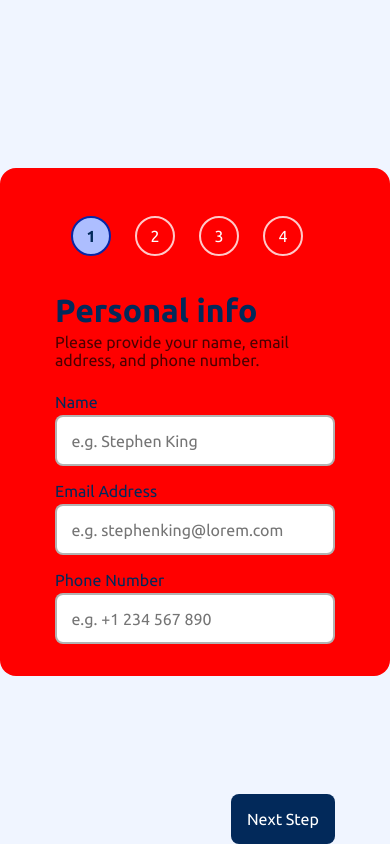
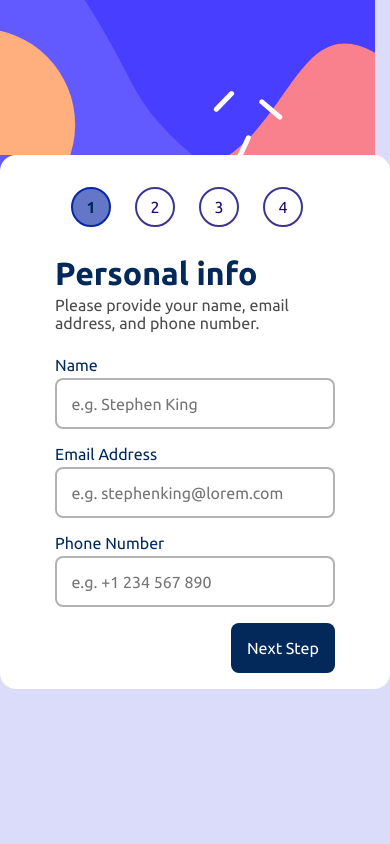
Before and after one commit to juliabush/react-multi-step-form, a React (Vite) app: page / in a window 390 px wide. Built offline with nearby package versions, Linux system fonts and the light colour scheme.

Commit message:
Styling mobile version with emphasis on button positioning

```diff
--- a/src/App.css
+++ b/src/App.css
@@ -294,12 +294,13 @@ hr {
   color: #000000c4;
   font-weight: 500;
 }
+.error-message {
+  color: red;
+}
 @media (min-width: 320px) and (max-width: 600px) {
-  /* html {
-    background-image: ;
-  } */
   .container {
-    background-color: red;
+    z-index: 10;
+    background-color: var(--clr-White);
     place-content: center;
     width: 100%;
     position: static;
@@ -318,15 +319,38 @@ hr {
     width: 80%;
     color: black;
     position: static;
-    padding: 1rem;
+    padding-left: 1rem;
+    padding-right: 1rem;
+    padding-top: 0.5rem;
+  }
+  .circular-page-number {
+    display: grid;
+    place-content: center;
+    width: 40px;
+    height: 40px;
+    padding: 0.7rem;
+    border: 2px solid rgba(8, 0, 114, 0.788);
+    border-radius: 50%;
+    color: rgb(25, 8, 121);
+    cursor: pointer;
+  }
+  .circular-page-number:hover {
+    background-color: rgba(17, 113, 197, 0.5);
+  }
+  .active-step {
+    background-color: hsla(228, 54%, 46%, 0.767);
+    color: hsl(213, 96%, 18%);
+    font-weight: 700;
+    border: 2px solid hsl(228, 92%, 34%);
   }
   .page-numbers {
     display: flex;
     position: relative;
     place-self: center;
-    padding-top: 3rem;
+    padding-top: 2rem;
     padding-bottom: 0;
     gap: 0.5rem;
+    /* background-color: red; */
   }
   .billing-card {
     display: flex;
@@ -352,10 +376,27 @@ hr {
   .step-1-sub-heading {
     position: static;
   }
-  .step-back-button,
   .step-toggle-button {
-    position: absolute;
-    bottom: 0;
+    position: static;
+    bottom: -40%;
+    place-self: end;
+    padding: 1rem;
+    border-radius: 0.5rem;
+    border: none;
+    background-color: hsl(213, 96%, 18%);
+    color: white;
+    cursor: pointer;
+  }
+  .step-back-button {
+    position: relative;
+    bottom: -50px;
+    place-self: start;
+    padding: 1rem;
+    border-radius: 0.5rem;
+    border: none;
+    background-color: hsl(213, 17%, 80%);
+    color: rgb(0, 0, 0);
+    cursor: pointer;
   }
   .add-ons-text {
     padding: 0.5rem;
--- a/src/App.tsx
+++ b/src/App.tsx
@@ -96,7 +96,9 @@ function Step1({
             name="Name"
             placeholder="e.g. Stephen King"
           />
-          {nameError && <p>Name is required to proceed</p>}
+          {nameError && (
+            <p className="error-message">Name is required to proceed</p>
+          )}
           {/*  if ! was used thats the logical NOT operator */}
         </div>
         <div className="form-mini-flexbox">
@@ -110,7 +112,9 @@ function Step1({
             name="Email"
             placeholder="e.g. stephenking@lorem.com"
           />
-          {emailError && <p>Email is required to proceed</p>}
+          {emailError && (
+            <p className="error-message">Email is required to proceed</p>
+          )}
         </div>
         <div className="form-mini-flexbox">
           <label>Phone Number </label>
@@ -123,7 +127,9 @@ function Step1({
             name="Phone Number"
             placeholder="e.g. +1 234 567 890"
           />
-          {phoneError && <p>Phone Number is required to proceed</p>}
+          {phoneError && (
+            <p className="error-message">Phone Number is required to proceed</p>
+          )}
         </div>
       </form>
     </>
--- a/src/Index.css
+++ b/src/Index.css
@@ -91,3 +91,11 @@ body {
   font-weight: var(--Font-regular);
   place-content: center;
 }
+@media (min-width: 320px) and (max-width: 600px) {
+  html,
+  body {
+    background-image: url("./assets/bg-sidebar-mobile.svg");
+    background-repeat: no-repeat;
+    background-color: rgb(219, 219, 250);
+  }
+}
```
